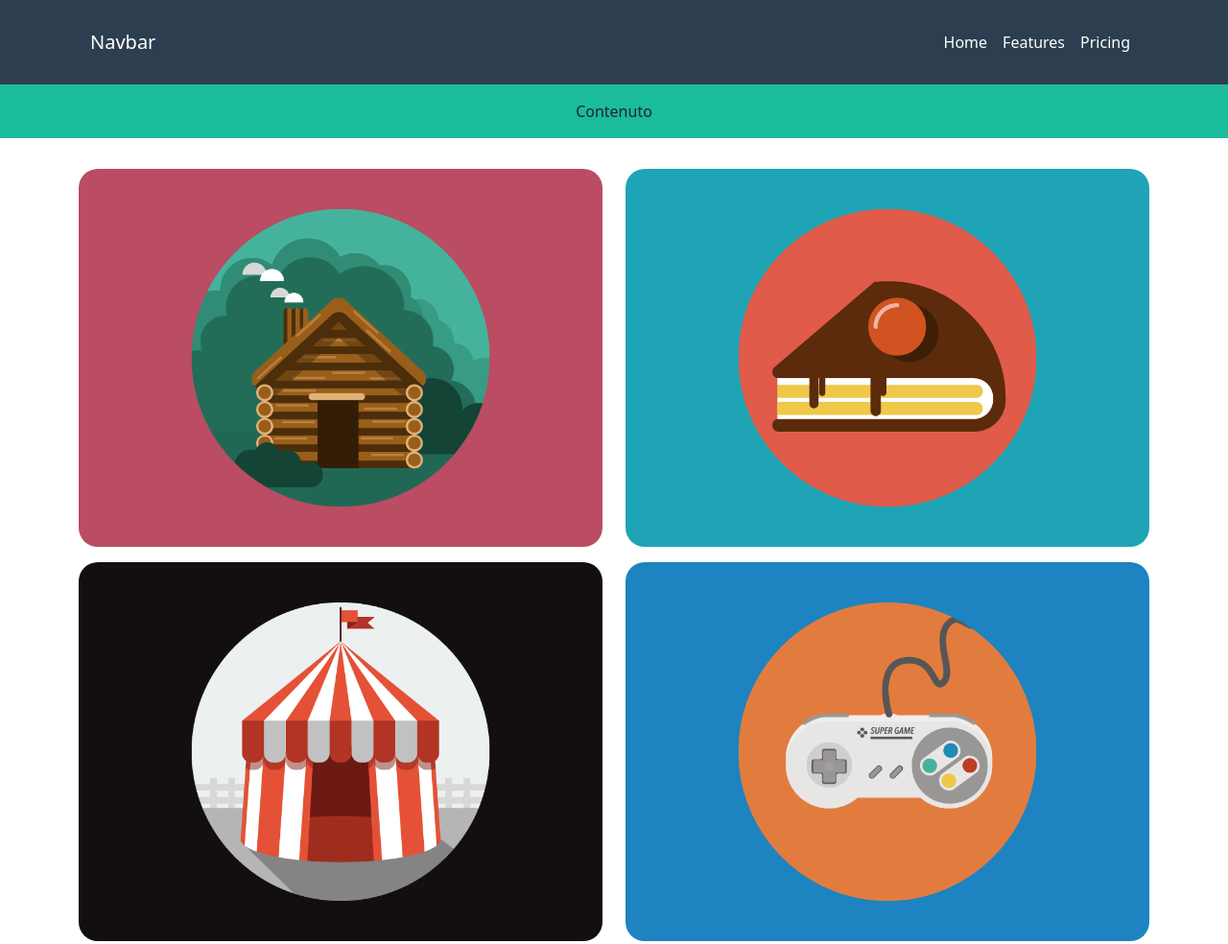
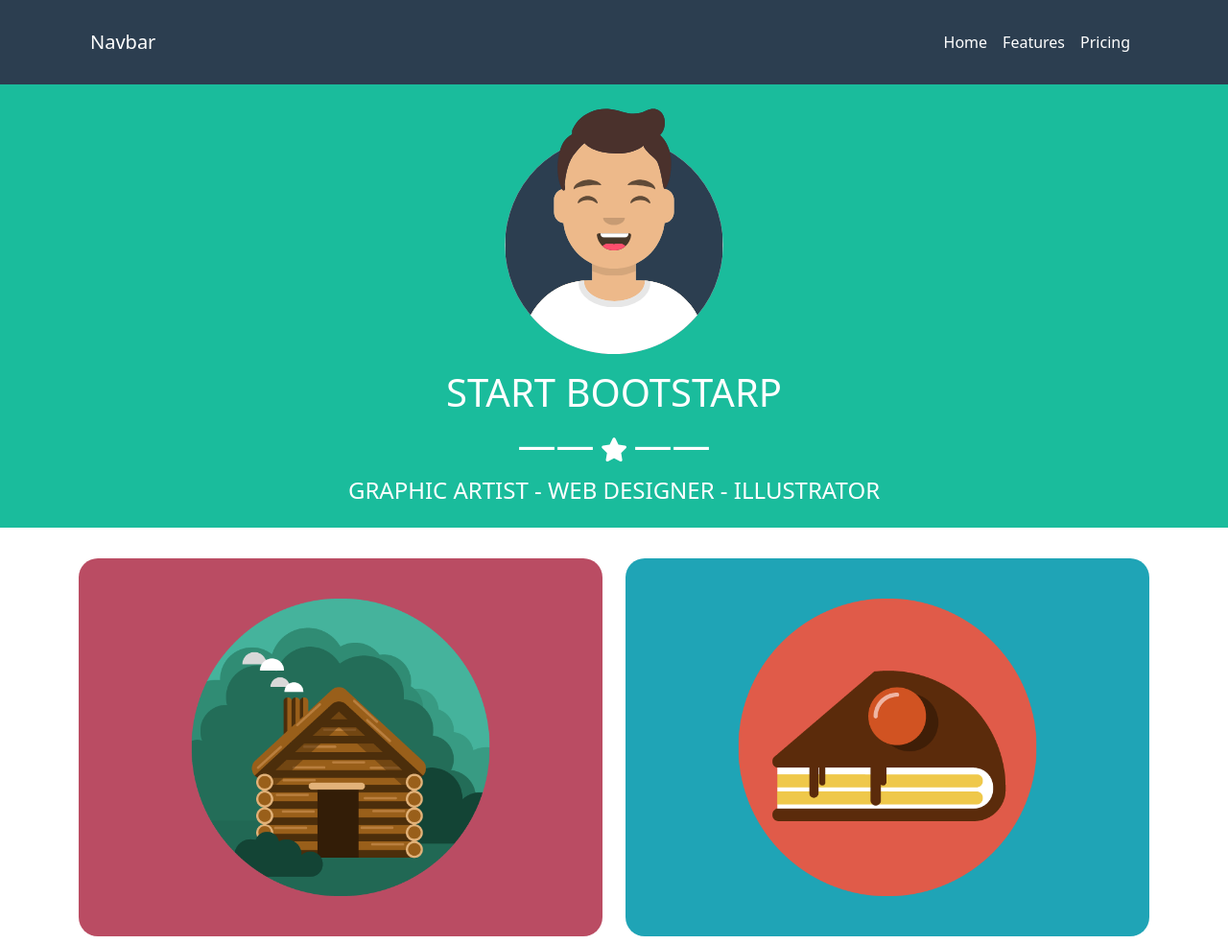
Before and after one commit to antoniodalterio/html-css-bootstrap-freelancer, a plain HTML site: page index.html in a window 1280 px wide. Shown: the top 984 px of the page at 96% size. Drawn offline with nearby package versions, Linux system fonts and the light colour scheme.

Commit message:
feat: jumbo

```diff
--- a/css/_partyal/componet.css
+++ b/css/_partyal/componet.css
@@ -13,3 +13,14 @@ COMPONENTS
   width: 100%;
   height: auto;
 }
+
+.component-star::after,
+.component-star::before {
+  content: '\2015\2015';
+  font-size: 2.5rem;
+}
+
+.component-star {
+  font-size: 25px;
+  display: inline;
+}
--- a/css/style.css
+++ b/css/style.css
@@ -24,13 +24,6 @@ footer {
   background-color: var(--bg-head-foot);
 }
 
-header .row div {
-  color: white;
-  /* debug */
-  background-color: red;
-  height: 60px;
-}
-
 /*
 *******
 MAIN
@@ -39,24 +32,10 @@ MAIN
 
 main section:nth-child(odd) {
   background-color: #1abc9c;
-
-  /* debug */
 }
 
-.bg-blue {
-  background-color: var(--bg-blue);
-}
-
-.bg-azzurro {
-  background-color: var(--bg-azzurro);
-}
-
-.bg-bage {
-  background-color: var(--bg-bage);
-}
-
-.row .bg-primary-subtle {
-  height: 100%;
+.col-8 .ad-content-img img {
+  width: 250px;
 }
 
 /*
--- a/index.html
+++ b/index.html
@@ -13,11 +13,21 @@
     />
     <!-- Bootstrap -->
 
+    <!-- Font Awesome -->
+    <link
+      rel="stylesheet"
+      href="https://cdnjs.cloudflare.com/ajax/libs/font-awesome/6.4.2/css/all.min.css"
+      integrity="sha512-z3gLpd7yknf1YoNbCzqRKc4qyor8gaKU1qmn+CShxbuBusANI9QpRohGBreCFkKxLhei6S9CQXFEbbKuqLg0DA=="
+      crossorigin="anonymous"
+      referrerpolicy="no-referrer"
+    />
+    <!-- Font Awesome -->
+
     <!-- MY CSS -->
     <link rel="stylesheet" href="css/style.css" />
     <!-- MY CSS -->
   </head>
-  <body>
+  <body class="text-white">
     <!-- Header  -->
     <header class="py-3">
       <!-- contenitore e riga parte header  -->
@@ -62,12 +72,21 @@
     <!-- Main -->
     <main>
       <!-- Section 1 -->
-      <section class="py-3">
+      <section class="py-3 text-uppercase" id="Jumbo">
         <!-- container -->
-        <div class="container-lg">
+        <div class="container">
           <!-- row con contenuto -->
-          <div class="row text-center">
-            <div>Contenuto</div>
+          <div class="row justify-content-center text-center">
+            <div class="col-8">
+              <div class="ad-content-img">
+                <img src="img/avatar.svg" alt="avatar-bootstrap" />
+              </div>
+              <h1 class="mt-3 mb-0">Start Bootstarp</h1>
+              <div class="component-star">
+                <i class="fa-solid fa-star"></i>
+              </div>
+              <p class="h4 mt-1">graphic artist - web designer - illustrator</p>
+            </div>
           </div>
           <!-- row con contenuto -->
         </div>
```
Also changed, not shown: img/avatar.svg (added).
